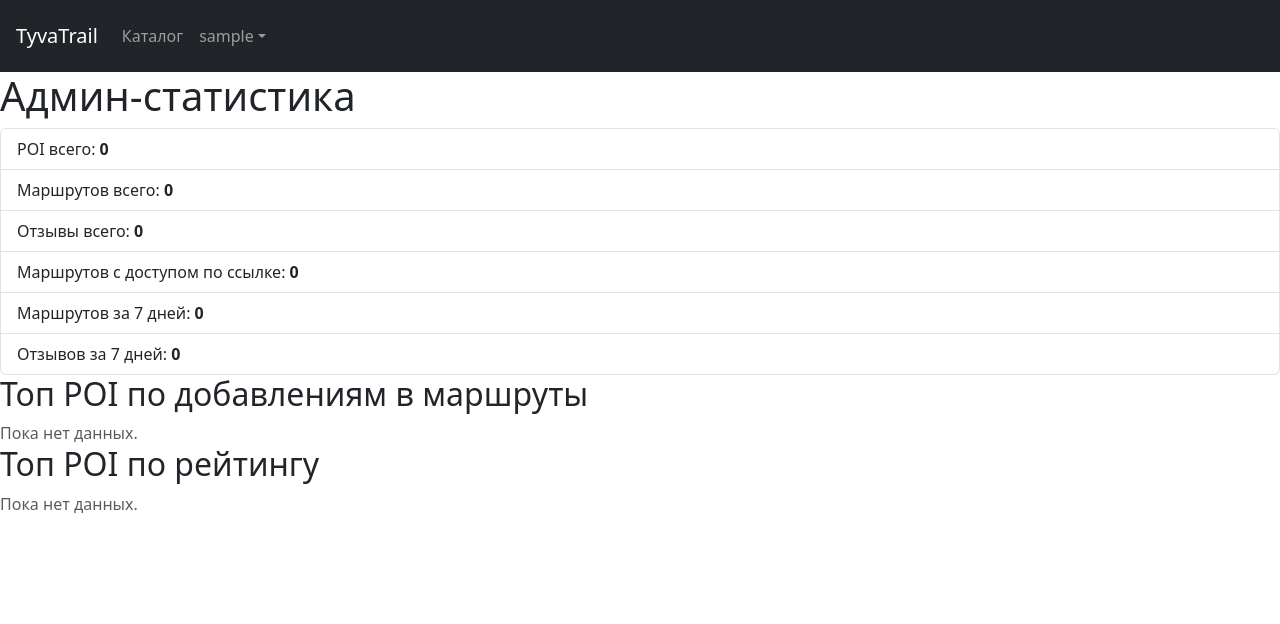
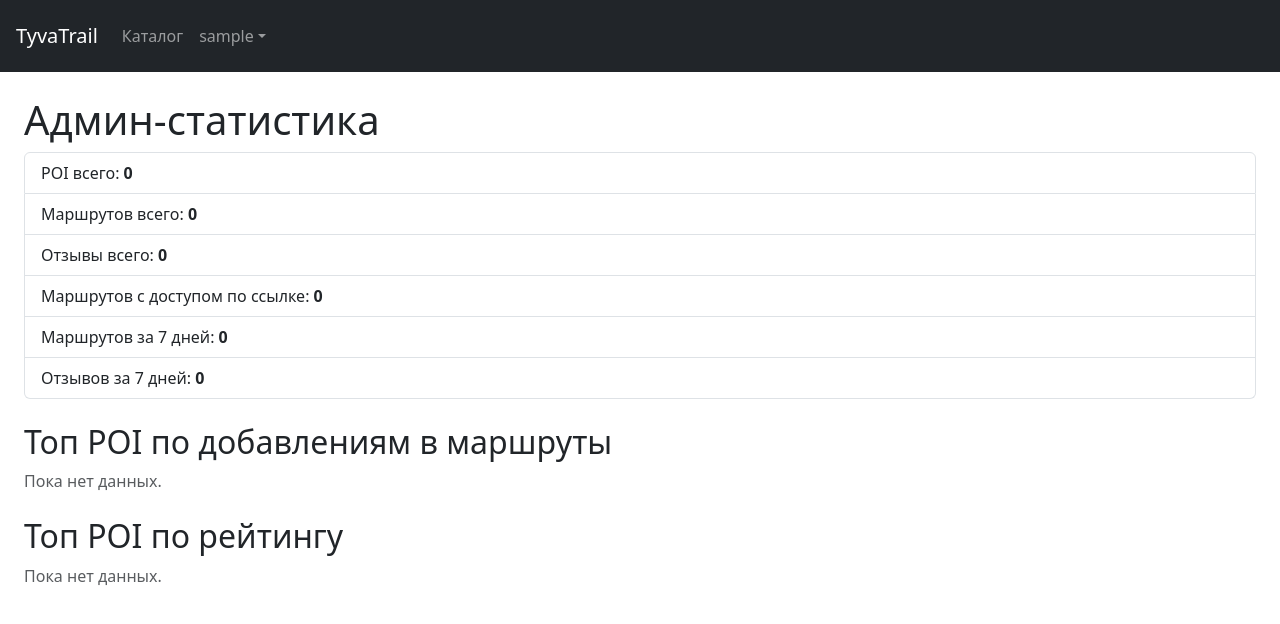
Before and after one commit to UtopiOne/TyvaTrail.Personal, a Django app: page /dashboard/ in a window 1280 px wide. Shown: the top 624 px of the page. Run offline with Django 5.2, Linux system fonts and the light colour scheme; the visitor is signed in with stand-in values (Sample User, id 1); data that the repository does not hold is empty; some libraries are stand-ins or nearby versions.

Commit message:
added wrappers

```diff
--- a/tours/templates/registration/login.html
+++ b/tours/templates/registration/login.html
@@ -1,9 +1,10 @@
 {% extends "base.html" %}
 {% load django_bootstrap5 %}
 {% block title %}
-    Вход
+Вход
 {% endblock title %}
 {% block content %}
+<div class="m-4">
     <h1>Вход</h1>
     <form method="post">
         {% csrf_token %}
@@ -15,4 +16,5 @@
         Нет аккаунта?
         <a href="{% url 'signup' %}">Зарегистрироваться</a>
     </p>
+</div>
 {% endblock content %}
--- a/tours/templates/registration/signup.html
+++ b/tours/templates/registration/signup.html
@@ -1,9 +1,10 @@
 {% extends "base.html" %}
 {% load django_bootstrap5 %}
 {% block title %}
-    Регистрация
+Регистрация
 {% endblock title %}
 {% block content %}
+<div class="m-4">
     <h1>Регистрация</h1>
     <form method="post">
         {% csrf_token %}
@@ -14,4 +15,5 @@
         Уже есть аккаунт?
         <a href="{% url 'login' %}">Войти</a>
     </p>
+</div>
 {% endblock content %}
--- a/tours/templates/tours/admin_stats.html
+++ b/tours/templates/tours/admin_stats.html
@@ -1,12 +1,13 @@
 {% extends "base.html" %}
 {% load django_bootstrap5 %}
 {% block title %}
-  Админ-статистика
+Админ-статистика
 {% endblock title %}
 {% block extra_head %}
 {% endblock extra_head %}
 {% block content %}
-  <h1>Админ-статистика</h1>
+<div class="m-4">
+  <h1 class="mb-2">Админ-статистика</h1>
   <ul class="list-group">
     <li class="list-group-item">
       POI всего: <strong>{{ total_poi }}</strong>
@@ -27,20 +28,21 @@
       Отзывов за 7 дней: <strong>{{ reviews_7d }}</strong>
     </li>
   </ul>
-  <h2>Топ POI по добавлениям в маршруты</h2>
+  <h2 class="mt-4 mb-2">Топ POI по добавлениям в маршруты</h2>
   <ol class="list-group list-group-numbered">
     {% for row in top_poi_by_usage %}
-      <li class="list-group-item">{{ row.poi__name }} — {{ row.uses }}</li>
+    <li class="list-group-item">{{ row.poi__name }} — {{ row.uses }}</li>
     {% empty %}
-      <li class="text-muted">Пока нет данных.</li>
+    <li class="text-muted">Пока нет данных.</li>
     {% endfor %}
   </ol>
-  <h2>Топ POI по рейтингу</h2>
+  <h2 class="mt-4 mb-2">Топ POI по рейтингу</h2>
   <ol class="list-group list-group-numbered">
     {% for p in top_poi_by_rating %}
-      <li class="list-group-item">{{ p.name }} — {{ p.avg_rating|floatformat:1 }}/5</li>
+    <li class="list-group-item">{{ p.name }} — {{ p.avg_rating|floatformat:1 }}/5</li>
     {% empty %}
-      <li class="text-muted">Пока нет данных.</li>
+    <li class="text-muted">Пока нет данных.</li>
     {% endfor %}
   </ol>
+</div>
 {% endblock content %}
--- a/tours/templates/tours/history.html
+++ b/tours/templates/tours/history.html
@@ -3,6 +3,7 @@
 История
 {% endblock title %}
 {% block content %}
+<div class="m-4">
   <h1>История</h1>
   {% include "tours/_cabinet_tabs.html" %}
   <ul class="list-group">
@@ -27,4 +28,5 @@
     <li class="text-muted">История пока пустая. Сформируй маршрут на главной.</li>
     {% endfor %}
   </ul>
+</div>
 {% endblock content %}
--- a/tours/templates/tours/home.html
+++ b/tours/templates/tours/home.html
@@ -86,7 +86,7 @@
     </h1>
     <p class="text-start">Построй путешествие своей мечты!</p>
     {% if not user.is_authenticated %}
-      <p>Чтобы подобрать маршрут, войдите в систему.</p>
+      <p class="text-muted">Чтобы подобрать маршрут, войдите в систему.</p>
     {% else %}
       <h2 class="mb-4">Подбор маршрута</h2>
       <form class="mw-50" method="post">
--- a/tours/templates/tours/my_routes.html
+++ b/tours/templates/tours/my_routes.html
@@ -3,6 +3,7 @@
 Мои маршруты
 {% endblock title %}
 {% block content %}
+<div class="m-4">
   <h1>Мои маршруты</h1>
   {% include "tours/_cabinet_tabs.html" %}
   <ul class="list-group">
@@ -16,4 +17,5 @@
     <li class="text-muted">Пока маршрутов нет.</li>
     {% endfor %}
   </ul>
+</div>
 {% endblock content %}
--- a/tours/templates/tours/profile.html
+++ b/tours/templates/tours/profile.html
@@ -5,6 +5,7 @@
 {% block title %}Профиль{% endblock %}
 
 {% block content %}
+<div class="m-4">
   <h1>Профиль</h1>
   {% include "tours/_cabinet_tabs.html" %}
   <form method="post">
@@ -12,4 +13,5 @@
     {% bootstrap_form form layout="horizontal" %}
     {% bootstrap_button button_class="btn-primary" button_type="submit" content="Сохранить"%}
   </form>
+</div>
 {% endblock %}
```
Also changed, not shown: tours/templates/tours/poi_detail.html (+16 -5 lines), tours/templates/tours/poi_list.html (+6 -2 lines), tours/templates/tours/route_detail.html (+16 -19 lines). Lines whose indentation alone changed are shown as unchanged.
